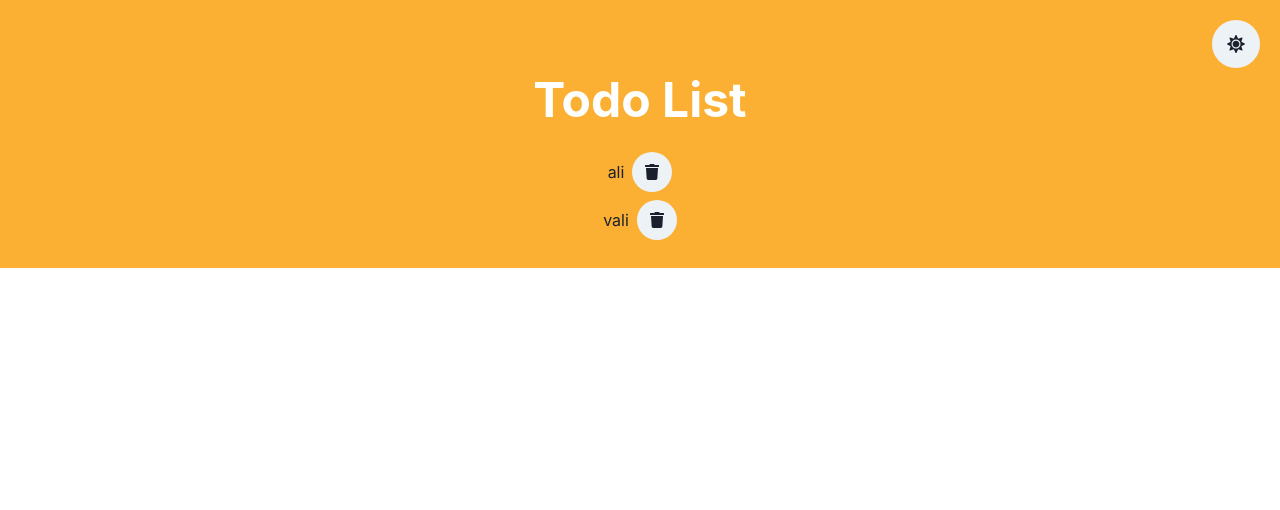
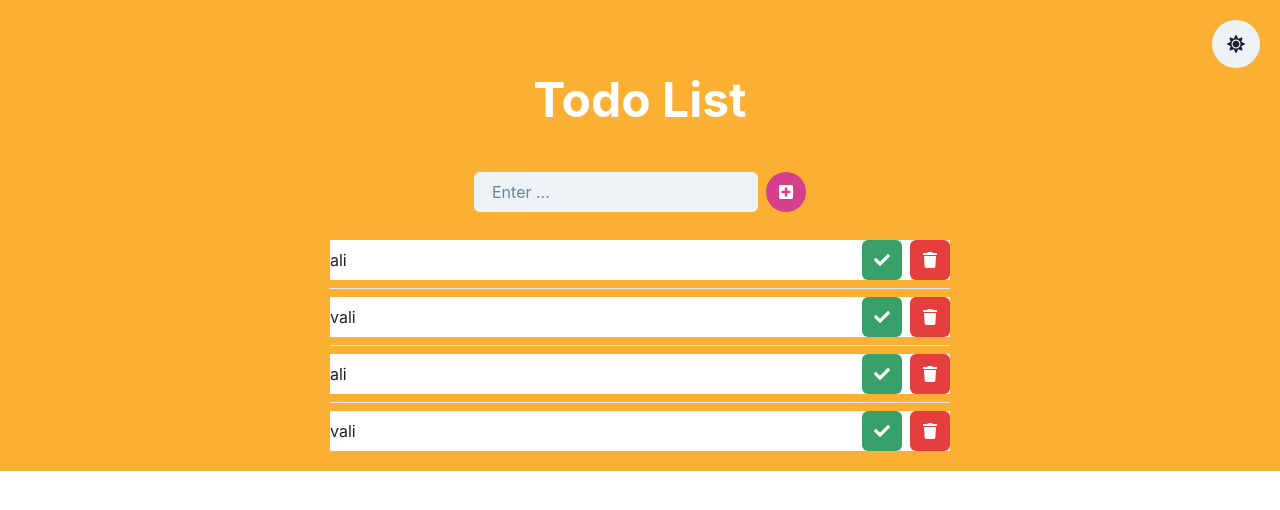
Before and after one commit to behrouz2115/toDoList-react-Chakra, a React (Create React App) app: page / in a window 1280 px wide. Shown: the top 510 px of the page. Built offline with nearby package versions, Linux system fonts and the light colour scheme.

Commit message:
ToDo App surface are updated

```diff
--- a/src/App.js
+++ b/src/App.js
@@ -12,7 +12,7 @@ import {FaSun,FaMoon} from 'react-icons/fa';
 
 const App = () => {
   return (
-    <Box bg='#fbb034'>
+    <Box bg='#fbb034' height="100%">
     <VStack p={5} >
          <IconButton icon={<FaSun/>} isRound='true'
                                      alignSelf='flex-end'
@@ -23,8 +23,8 @@ const App = () => {
                       textShadow='3p 1p 2p rgb(93,122,93)' >
             Todo List
          </Heading>
+         <AddToDO/>
          <ToDO/>
-         <AddToDO/>
 
     </VStack>
       </Box>
--- a/src/Component/AddToDO.js
+++ b/src/Component/AddToDO.js
@@ -1,10 +1,23 @@
 import React from 'react';
 
+//Chakra
+import { Button, HStack, IconButton, Input } from '@chakra-ui/react';
+
+//Icons
+import {FaPlusSquare} from 'react-icons/fa';
+
+
 const AddToDO = () => {
+    const submitHandler=()=>{
+
+    }
     return (
-        <div>
-
-        </div>
+     <form onSubmit={submitHandler}>
+            <HStack  margin="20px">
+              <Input variant="filled" placeholder='Enter ...'/>
+              <IconButton  type="submit" colorScheme="pink" icon={<FaPlusSquare/>} isRound='true'/>
+            </HStack>
+     </form>
     );
 };
 
--- a/src/Component/ToDO.js
+++ b/src/Component/ToDO.js
@@ -1,11 +1,11 @@
 import React from 'react';
 
 //icons
-import {FaTrash} from 'react-icons/fa';
+import {FaTrash, FaCheck} from 'react-icons/fa';
 
 
 //Chakra
-import {HStack, IconButton, VStack, Text} from '@chakra-ui/react';
+import {HStack, IconButton, VStack, Text, StackDivider, Spacer} from '@chakra-ui/react';
 
 const ToDO = () => {
     const todo =[
@@ -16,14 +16,30 @@ const ToDO = () => {
         {
             id:2,
             body:'vali'
+        },
+        {
+            id:3,
+            body:'ali'
+        },
+        {
+            id:4,
+            body:'vali'
         }
     ]
     return (
-       <VStack>
+       <VStack divider={<StackDivider/>}
+                // borderWidth="thin"
+                alignItems="stretch"
+                width="50%"
+                // p="5px"
+                borderColor="black.100"
+                borderRadius="lg">
             {todo.map(show=>(
-                <HStack key={show.id}>
-                    <Text>{show.body}</Text>
-                    <IconButton icon={<FaTrash/>} isRound='true'/>
+                <HStack bg="white"   key={show.id}>
+                    <Text >{show.body}</Text>
+                    <Spacer/>
+                    <IconButton colorScheme="green" icon={<FaCheck/>} />
+                    <IconButton colorScheme="red" icon={<FaTrash/>} />
                 </HStack>
             ))}
        </VStack>
```
